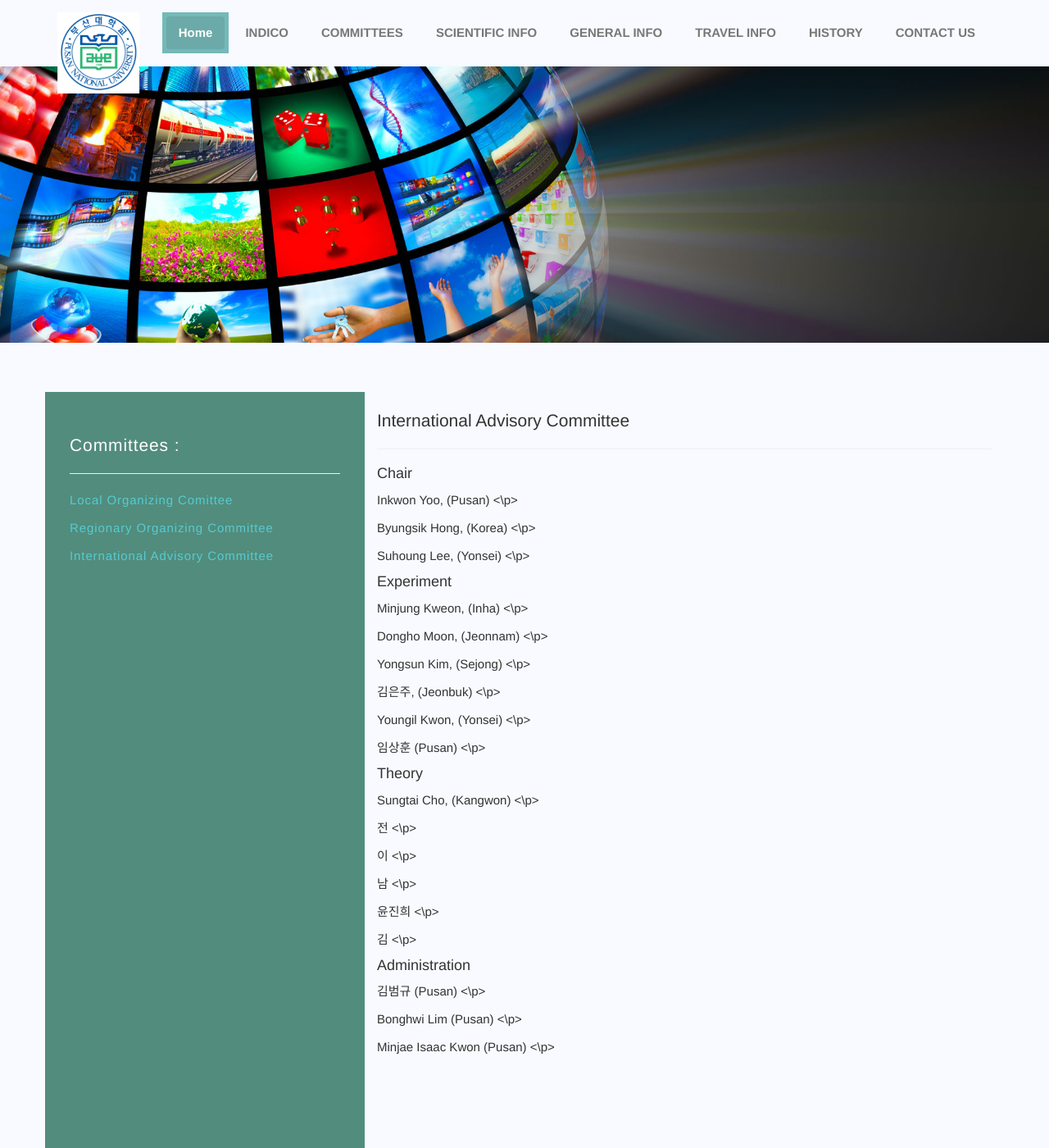
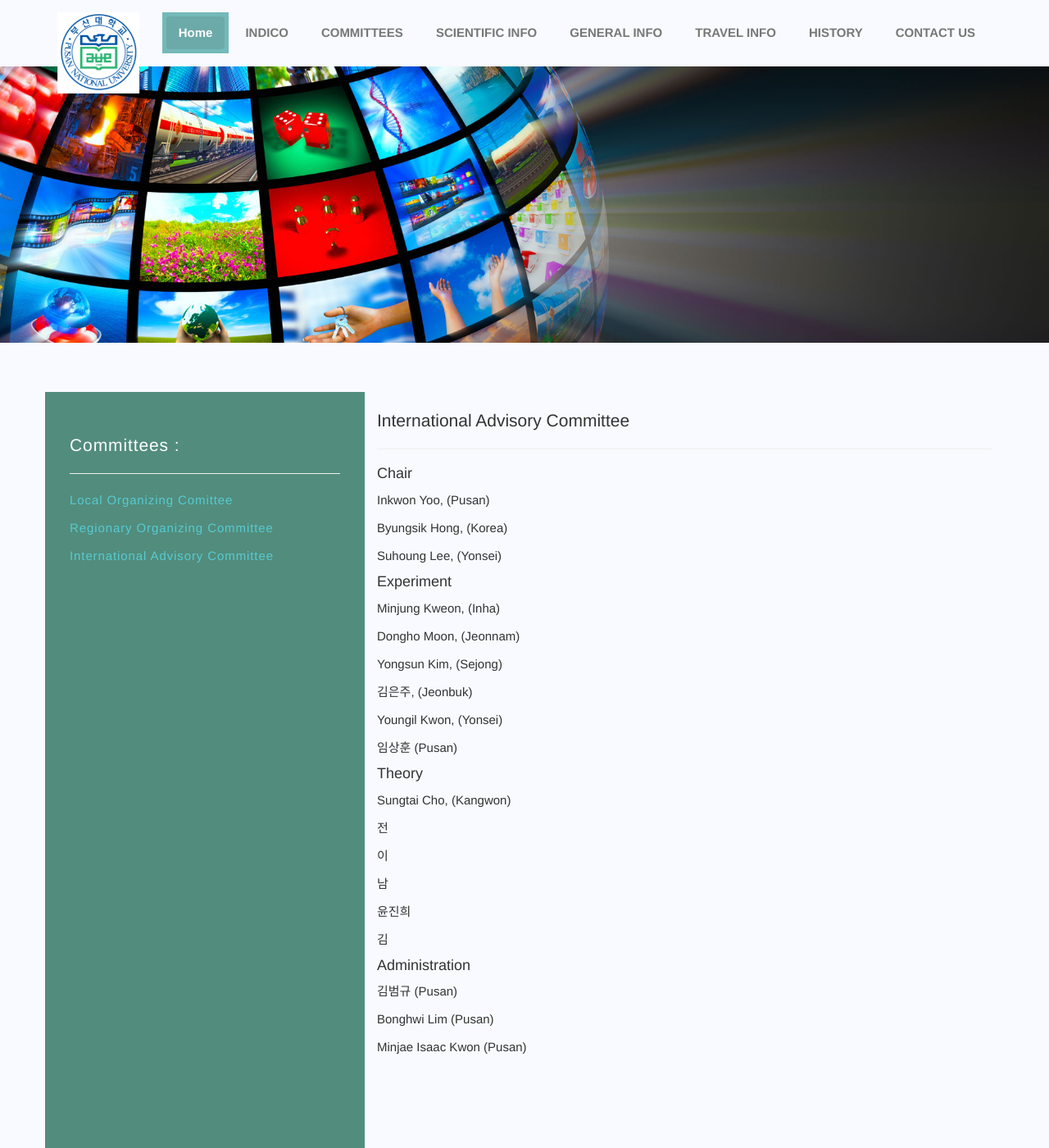
Before and after one commit to SQM2021/SQM2021.github.io, a Jekyll site: the page built from bcommittee/loc.html, in a window 1280 px wide and 1400 px high. Shown: the whole window at 82% size. Built offline with Jekyll 4.4.1, drawn with Linux system fonts in a browser that asks for light colours.

Commit message:
Update loc.html

```diff
--- a/bcommittee/loc.html
+++ b/bcommittee/loc.html
@@ -23,62 +23,62 @@ permalink: /loc
       <h4>Chair</h4>
       <p>
         Inkwon Yoo, (Pusan)
-        <\p>
+        </p>
         <p>
         Byungsik Hong, (Korea)
-        <\p>
+        </p>
         <p>
         Suhoung Lee, (Yonsei)
-        <\p>
+        </p>
 
       <h4>Experiment</h4>
         <p>
         Minjung Kweon, (Inha)
-        <\p>
+        </p>
         <p>
         Dongho Moon, (Jeonnam)
-        <\p>
+        </p>
         <p>
         Yongsun Kim, (Sejong)
-        <\p>
+        </p>
         <p>
         김은주, (Jeonbuk)
-        <\p>
+        </p>
         <p>
         Youngil Kwon, (Yonsei)
-        <\p>
+        </p>
         <p>
         임상훈 (Pusan)
-        <\p>
+        </p>
       <h4>Theory</h4>
         <p>
         Sungtai Cho, (Kangwon)
-        <\p>
+        </p>
         <p>
         전
-        <\p>
+        </p>
         <p>
         이
-        <\p>
+        </p>
         <p>
         남
-        <\p>
+        </p>
         <p>
         윤진희
-        <\p>
+        </p>
         <p>
         김
-        <\p>
+        </p>
       <h4>Administration</h4>
         <p>
         김범규 (Pusan)
-        <\p>
+        </p>
         <p>
         Bonghwi Lim (Pusan)
-        <\p>
+        </p>
         <p>
         Minjae Isaac Kwon (Pusan)
-        <\p>
+        </p>
   </div>
   </div>
 </div>
```
